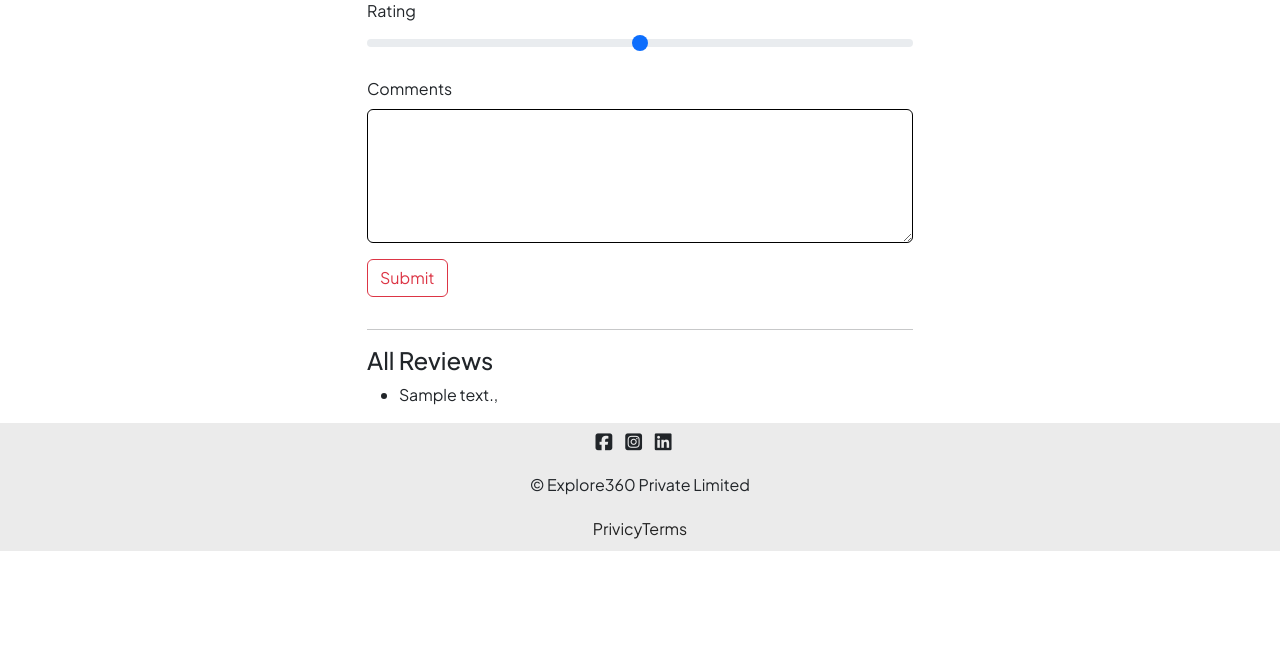
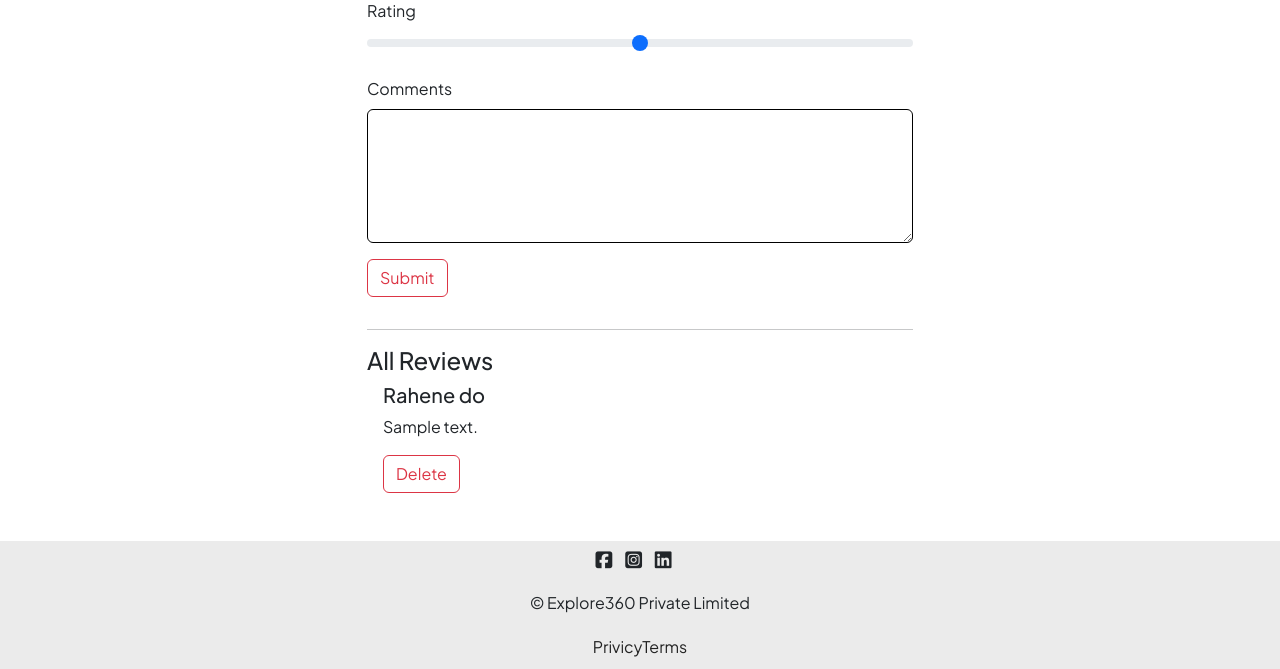
Before and after one commit to shashanksoni815/Explore360, a Node server app: page /listings/600000000000000000000001 in a window 1280 px wide. Shown: the part 589-1258 px from the top of the page. Before the commit the page ends 1140 px from the top, so only its background shows below. Run offline with Node 20, Linux system fonts and the light colour scheme; tables that the repository leaves empty hold one stand-in row (values such as "Sample post"); some libraries are stand-ins or nearby versions.

Commit message:
reviews Complete

```diff
--- a/app.js
+++ b/app.js
@@ -127,6 +127,16 @@ app.post("/listings/:id/reviews", validateReview, wrapAsync(async(req, res) => {
   res.redirect(`/listings/${listing._id}`);
 }));
 
+// Delete Review Route
+app.delete("/listings/:id/reviews/:reviewId", wrapAsync(async (req, res) => {
+  let {id, reviewId} = req.params;
+
+  await Listing.findByIdAndUpdate(id, {$pull: {reviews: reviewId}})
+  await Review.findByIdAndDelete(reviewId);
+
+  res.redirect(`/listings/${id}`)
+}))
+
 
 // app.get("/testListing", async (req, res) => {
 //     let sampleListing = new Listing({
--- a/models/listing.js
+++ b/models/listing.js
@@ -27,7 +27,7 @@ const listingSchema = new Schema({
   price: Number,
   location: String,
   country: String,
-  review: [
+  review : [
     {
       type: Schema.Types.ObjectId,
       ref: "Review",
@@ -35,5 +35,12 @@ const listingSchema = new Schema({
   ]
 });
 
+listingSchema.post("findOneAndDelete", async (listing) => {
+  if(listing){
+  await review.deleteMany({_id : {$in: listing.reviews}});
+  }
+});
+
+
 const Listing = mongoose.model("Listing", listingSchema);
 module.exports = Listing;
--- a/views/listings/show.ejs
+++ b/views/listings/show.ejs
@@ -41,12 +41,21 @@
         </form>
         <hr>
         <h4>All Reviews</h4>
-        <ul>
+        <div class="row">
             <% for(review of listing.review) { %>
-                <li><%= review.comment %>, <%= review.rating %> </li>
+                <div class="card col-5 ms-3 mb-3">
+                    <div class="card-body">
+                        <h5 class="card-title">Rahene do</h5>
+                        <p class="card-text"><%= review.comment %></p>
+                        <p class="card-text"><%= review.rating %></p>
+                    </div>
+                    <form action="/listings/<%= listing.id %>/reviews/<%= review._id %>?_method=DELETE" method="post" class="mb-3">
+                        <button class="btn btn-outline-danger mb-3">Delete</button>
+                    </form>
+                </div>
             <%}%>
-        </ul>
-        <!-- <p> <%= listing.review %> </p> -->
+        </div>
+
     </div>
 
 
```
Also changed, not shown: models/review.js (line endings or trailing spaces).
